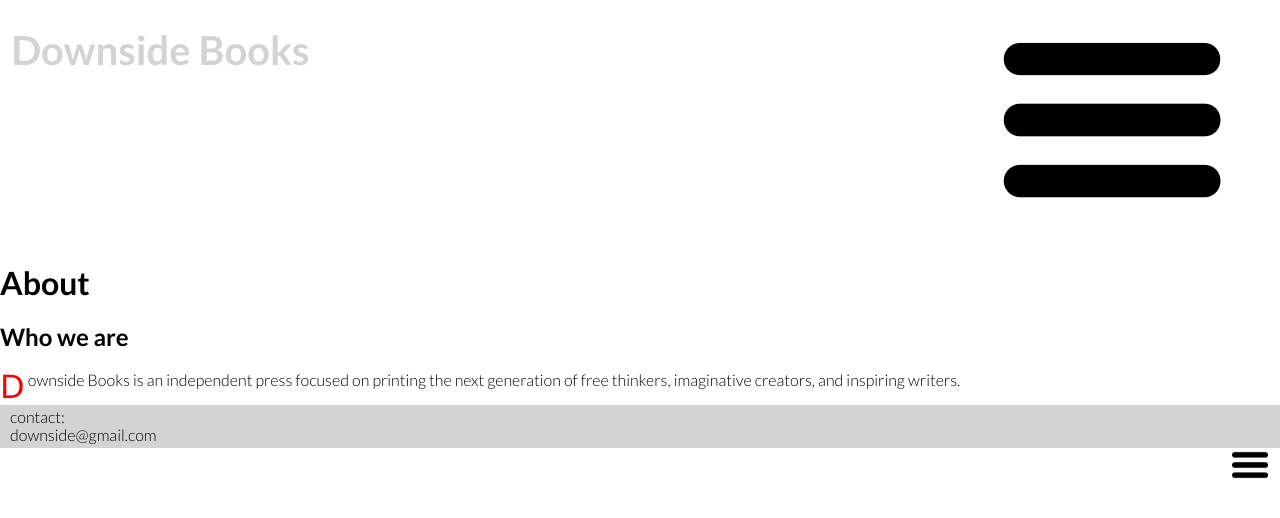
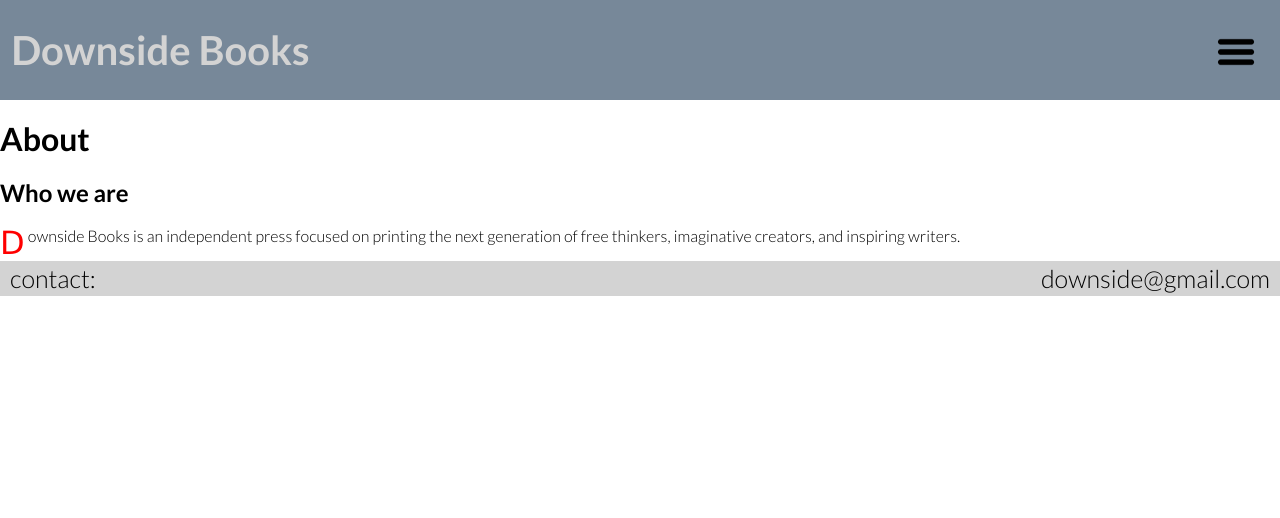
Before and after one commit to PaperBass/DownsideBooks, a plain HTML site: page about.html in a window 1280 px wide. Drawn offline with Linux system fonts and the light colour scheme.

Commit message:
copied indes.html header and footer to about page

```diff
--- a/about.html
+++ b/about.html
@@ -16,15 +16,29 @@
 </head>
 <body>
     <header>
-        <div class="titleRow">
+        <div id="titleRow">
             <h1 class="siteTitle">Downside Books</h1>
+            <div class="navContainer">
+                <nav>
+                    <ul id="topLinks">
 
-            <div class="menuButton">
-                <img id="topNavMenu" src="images/240px-Menu_(89650)_-_The_Noun_Project.svg.png" alt="Menu"
-                    onclick="topLinks()">
-
+                        <li><a href="index.html" target="_blank">Home</a></li>
+                        <li><a href="about.html" target="_blank">About</a></li>
+                        <li><a href="submit.html" target="_blank">Submit</a></li>
+                        <li>
+                            <img id="topCancelMenu" src="images/240px-Cancel_icon.svg.png" alt="cancel"
+                                onclick="topLinks()">
+                        </li>
+                    </ul>
+                    <img id="topNavBurger" src="images/240px-Menu_(89650)_-_The_Noun_Project.svg.png"
+                        alt="Navigation Menu" onclick="topLinks()">
+                </nav>
 
             </div>
+            <!-- <div class="menuButton">
+                <img id="topNavBurger" src="images/240px-Menu_(89650)_-_The_Noun_Project.svg.png" alt="Menu"
+                    onclick="topLinks()">
+            </div> -->
         </div>
     </header>
 
@@ -52,19 +66,21 @@
     </main>
 
     <footer>
-        <div class="bottomColumn">
+        <div class="bottomRow">
             <div>contact:</div>
             <div>downside&#64;gmail.com</div>
-            <div>
+            <!-- <div>
                 <aside id="bottomLinks">
                     <a href="index.html" target="_blank">Home</a>
                     <a href="about.html" target="_blank">About</a>
                     <a href="submit.html" target="_blank">Submit</a>
                     <img id="cancelMenu" src="images/240px-Cancel_icon.svg.png" alt="cancel" onclick="bottomLinks()">
                 </aside>
-                <img id="bottomNavMenu" src="images/240px-Menu_(89650)_-_The_Noun_Project.svg.png" alt="Menu" onclick="bottomLinks()">
-            </div>
+                <img id="bottomNavMenu" src="images/240px-Menu_(89650)_-_The_Noun_Project.svg.png" alt="Menu"
+                    onclick="bottomLinks()">
+            </div> -->
         </div>
-    </footer>    <script src="apps.js"></script>
+    </footer>
+       <script src="apps.js"></script>
 </body>
 </html>
```
